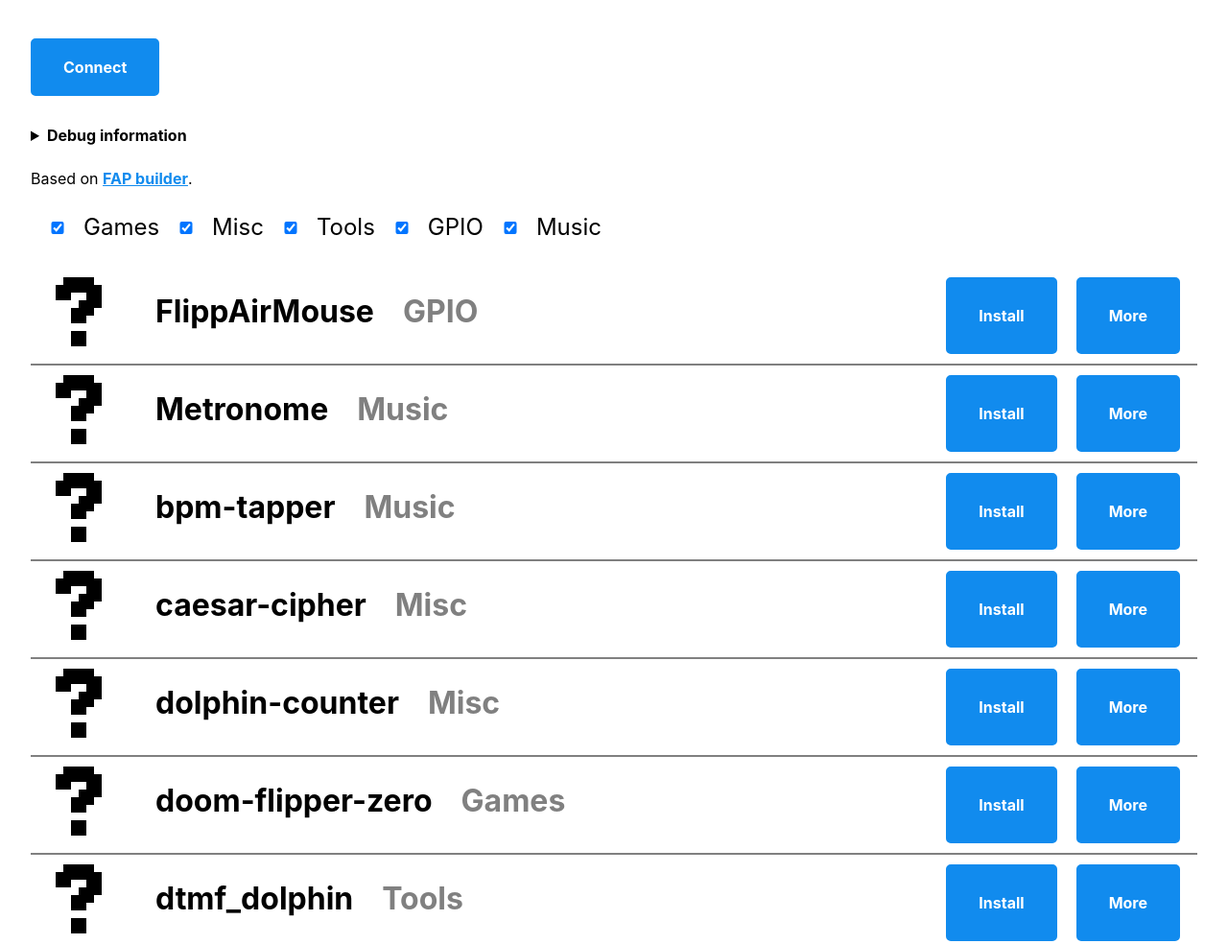
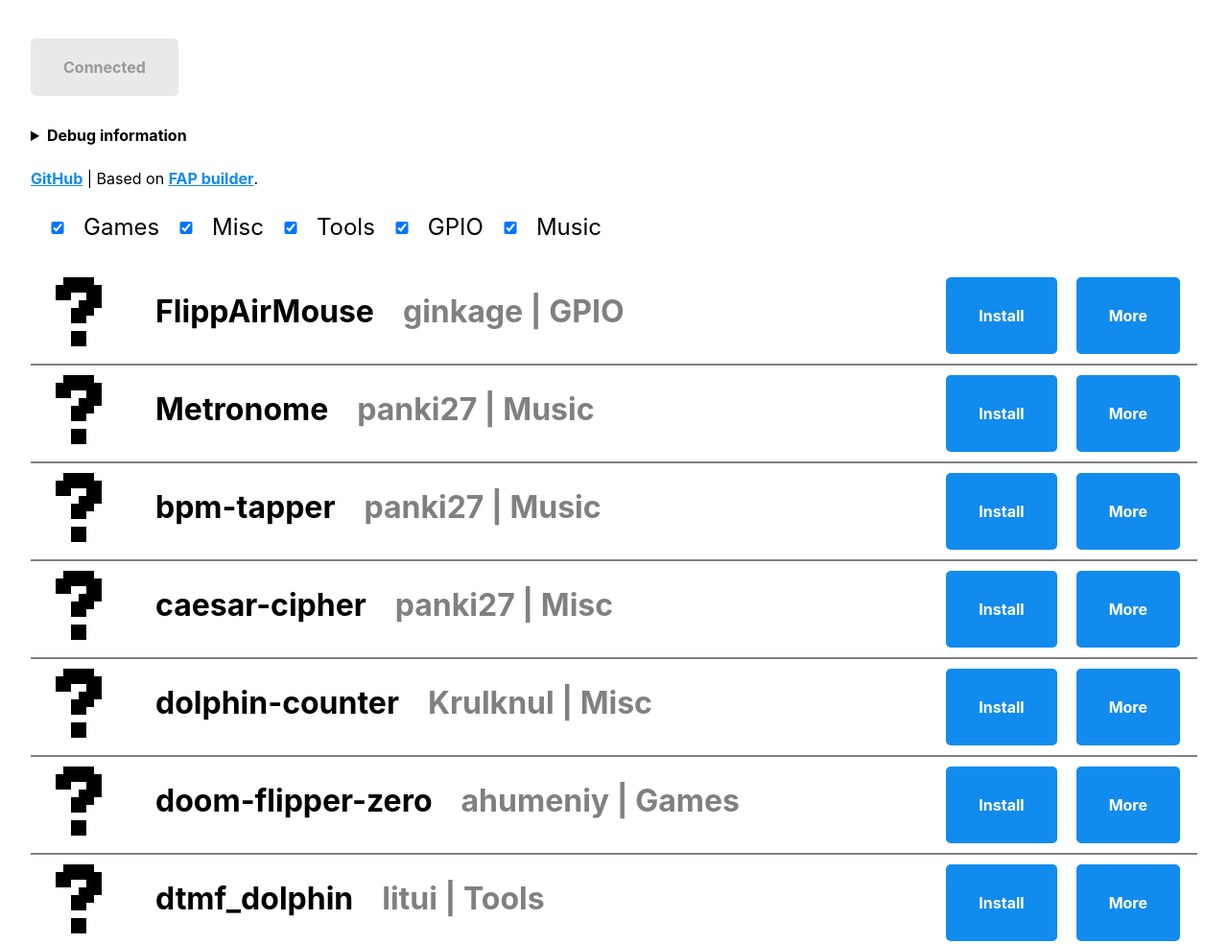
Before and after one commit to Milk-Cool/FlipperAppStore, a plain HTML site: page index.html in a window 1280 px wide. Shown: the top 984 px of the page at 96% size. Drawn offline with nearby package versions, Linux system fonts and the light colour scheme; no server answers.

Commit message:
Add files via upload

```diff
--- a/github.js
+++ b/github.js
@@ -8,3 +8,8 @@ const getAppName = app => new Promise((resolve, reject) => {
 		resolve(res.match(/name="(?<name>.+)"/).groups.name);
 	}).catch(() => resolve(app.name));
 });
+const getAppDescription = app => new Promise((resolve, reject) => {
+	fetch(`https://api.github.com/repos/${app.path}`).then(res => res.json()).then(async res => {
+		resolve(res.description || "No description");
+	}).catch(() => resolve("No description"));
+});
--- a/index.html
+++ b/index.html
@@ -24,7 +24,7 @@
 				background: white;
 				z-index: 1;
 			}
-			#status {
+			#statuscont {
 				position: fixed;
 				top: 50vh;
 				left: 50vw;
@@ -43,10 +43,10 @@
 			<textarea readonly id="Din_hex"></textarea>
 			<textarea readonly id="Din_text"></textarea>
 		</details>
-		<p>Based on <a href="https://fap.playmean.xyz/">FAP builder</a>.</p>
+		<p><a href="https://github.com/Milk-Cool/FlipperAppStore">GitHub</a> | Based on <a href="https://fap.playmean.xyz/">FAP builder</a>.</p>
 		<h2 id="categories"></h2>
 		<div class="loading">
-			<h1 id="status"></h1>
+			<h1 id="statuscont"><span id="status"></span><span id="load"></span></h1>
 		</div>
 		<div id="apps"></div>
 	</body>
--- a/script.js
+++ b/script.js
@@ -39,7 +39,10 @@ const main = async () => {
 		flipper = await navigator.serial.requestPort({ "filters": [{ "usbVendorId": 0x0483 }] });
 		await flipper.open({ "baudRate": 9600 });
 	}
-	navigator.serial.addEventListener("disconnect", () => flipper = null);
+	navigator.serial.addEventListener("disconnect", () => {
+		flipper = null;
+		connected = false;
+	});
 	writer = flipper.writable.getWriter();
 	setTimeout(async () => {
 		while(flipper.readable){
@@ -99,6 +102,7 @@ const installScreen = async app => {
 		label.innerText = i;
 		$("#categories").appendChild(label);
 	}
+	let n = 0;
 	for(let i of applications){
 		let appDiv = document.createElement("div");
 		appDiv.classList.add(`category_${i.category}`);
@@ -122,13 +126,13 @@ const installScreen = async app => {
 		name.innerText = await getAppName(i);
 		appDiv.appendChild(name);
 
-		let category = document.createElement("h1");
-		category.style.marginLeft = "30px";
-		category.style.display = "inline-block";
-		category.style.height = "100px";
-		category.style.color = "gray";
-		category.innerText = i.category;
-		appDiv.appendChild(category);
+		let info = document.createElement("h1");
+		info.style.marginLeft = "30px";
+		info.style.display = "inline-block";
+		info.style.height = "100px";
+		info.style.color = "gray";
+		info.innerText = `${i.author} | ${i.category}`;
+		appDiv.appendChild(info);
 
 		let right = document.createElement("div");
 		right.style.position = "absolute";
@@ -153,6 +157,8 @@ const installScreen = async app => {
 		right.appendChild(moreButton);
 
 		$("#apps").appendChild(appDiv);
+
+		$("#load").innerText = ` (${++n}/${applications.length})`;
 	}
 	const sortedApps = Array.from($("#apps").children).sort((x, y) => x.querySelector(".app_name").innerText > y.querySelector(".app_name").innerText ? 1 : -1);
 	for(let i of $("#apps").children)
@@ -176,7 +182,7 @@ setInterval(() => {
 		default:
 			$("#status").innerText = "Loading...";
 	}
-	if(flipper === null){
+	if(connected){
 		$("#connect").innerText = "Connect";
 		$("#connect").disabled = false;
 	}else{
```
